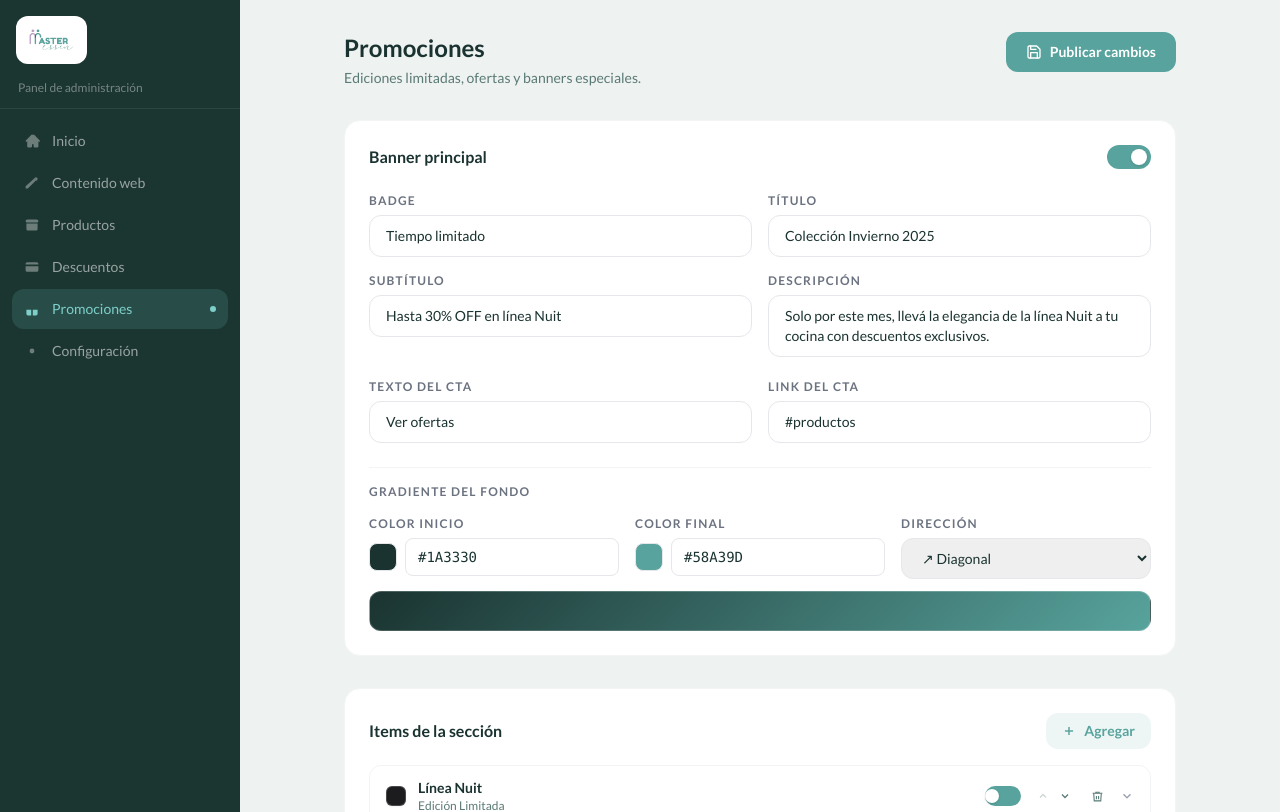
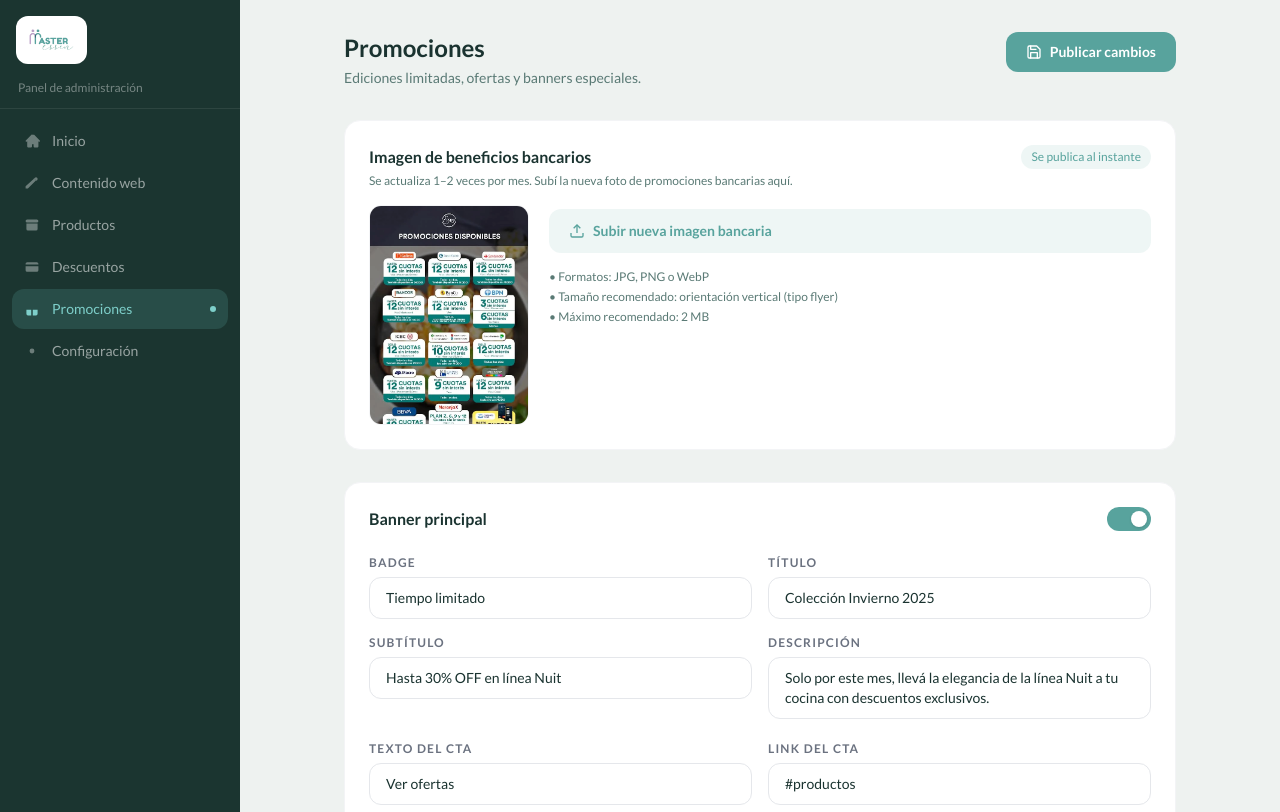
Before and after one commit to tomasfpaletta/essen-dai, a Next.js app: page /admin/dashboard/promociones in a window 1280 px wide. Shown: the top 812 px of the page. Built offline with nearby package versions, Linux system fonts and the light colour scheme.

Commit message:
feat: uploader imagen beneficios bancarios en admin Promociones

```diff
--- a/app/admin/dashboard/promociones/page.tsx
+++ b/app/admin/dashboard/promociones/page.tsx
@@ -179,6 +179,121 @@ function PromoImageUploader({
   )
 }
 
+// ── Uploader imagen bancaria ──────────────────────────────────────────────────
+function BancosImageUploader() {
+  const inputRef = useRef<HTMLInputElement>(null)
+  const [uploading, setUploading] = useState(false)
+  const [uploadOk, setUploadOk] = useState(false)
+  const [error, setError] = useState('')
+  const [preview, setPreview] = useState('/images/bancos/promos.webp')
+
+  async function handleFile(e: React.ChangeEvent<HTMLInputElement>) {
+    const file = e.target.files?.[0]
+    if (!file) return
+    setUploading(true)
+    setError('')
+    setUploadOk(false)
+    try {
+      // Preview local inmediato
+      setPreview(URL.createObjectURL(file))
+
+      const form = new FormData()
+      form.append('file', file)
+      form.append('filename', 'promos')   // siempre se llama "promos"
+      form.append('folder', 'bancos')     // carpeta /public/images/bancos/
+      const res = await fetch('/api/admin/upload', { method: 'POST', body: form })
+      const data = await res.json()
+      if (!res.ok) throw new Error(data.error || 'Error al subir')
+      setUploadOk(true)
+    } catch (err: unknown) {
+      setError(err instanceof Error ? err.message : 'Error al subir imagen')
+      setPreview('/images/bancos/promos.webp') // revert preview
+    } finally {
+      setUploading(false)
+      if (inputRef.current) inputRef.current.value = ''
+    }
+  }
+
+  return (
+    <div className="bg-white rounded-2xl border border-gray-100 p-6">
+      <div className="flex items-start justify-between mb-4">
+        <div>
+          <h2 className="font-bold text-texto">Imagen de beneficios bancarios</h2>
+          <p className="text-texto-muted text-xs mt-1">
+            Se actualiza 1–2 veces por mes. Subí la nueva foto de promociones bancarias aquí.
+          </p>
+        </div>
+        <span className="text-xs bg-teal/10 text-teal px-2.5 py-1 rounded-full font-medium flex-shrink-0">
+          Se publica al instante
+        </span>
+      </div>
+
+      <div className="flex flex-col sm:flex-row gap-5 items-start">
+        {/* Preview actual */}
+        <div
+          className="relative rounded-xl overflow-hidden border border-gray-100 cursor-pointer hover:border-teal/40 transition-colors flex-shrink-0"
+          style={{ width: 160, height: 220 }}
+          onClick={() => inputRef.current?.click()}
+        >
+          <img
+            src={`${preview}?t=${Date.now()}`}
+            alt="Imagen bancaria actual"
+            style={{ width: '100%', height: '100%', objectFit: 'cover', objectPosition: 'top', display: 'block' }}
+            onError={e => { (e.target as HTMLImageElement).style.display = 'none' }}
+          />
+          <div className="absolute inset-0 bg-black/0 hover:bg-black/10 transition-colors flex items-end justify-center pb-3 pointer-events-none">
+            <span className="opacity-0 group-hover:opacity-100 bg-black/50 text-white text-xs px-2 py-1 rounded-lg">
+              Cambiar
+            </span>
+          </div>
+        </div>
+
+        {/* Controles */}
+        <div className="flex flex-col gap-3 pt-1 flex-1">
+          <button
+            type="button"
+            onClick={() => inputRef.current?.click()}
+            disabled={uploading}
+            className="inline-flex items-center gap-2 bg-teal/10 text-teal font-semibold px-5 py-3 rounded-xl text-sm hover:bg-teal/20 transition-colors disabled:opacity-50 w-full sm:w-auto"
+          >
+            {uploading ? (
+              <>
+                <svg className="animate-spin w-4 h-4" viewBox="0 0 24 24" fill="none" stroke="currentColor" strokeWidth="2"><path d="M12 2v4m0 12v4M4.93 4.93l2.83 2.83m8.48 8.48 2.83 2.83"/></svg>
+                Subiendo imagen…
+              </>
+            ) : (
+              <>
+                <svg viewBox="0 0 24 24" fill="none" stroke="currentColor" strokeWidth="2" className="w-4 h-4">
+                  <path d="M21 15v4a2 2 0 0 1-2 2H5a2 2 0 0 1-2-2v-4"/><polyline points="17 8 12 3 7 8"/><line x1="12" y1="3" x2="12" y2="15"/>
+                </svg>
+                Subir nueva imagen bancaria
+              </>
+            )}
+          </button>
+
+          {uploadOk && (
+            <div className="flex items-center gap-2 text-green-700 bg-green-50 border border-green-200 rounded-xl px-4 py-2.5 text-sm">
+              <svg viewBox="0 0 20 20" fill="currentColor" className="w-4 h-4 flex-shrink-0">
+                <path fillRule="evenodd" d="M10 18a8 8 0 100-16 8 8 0 000 16zm3.707-9.293a1 1 0 00-1.414-1.414L9 10.586 7.707 9.293a1 1 0 00-1.414 1.414l2 2a1 1 0 001.414 0l4-4z" clipRule="evenodd"/>
+              </svg>
+              ¡Imagen actualizada! Ya se ve en la web.
+            </div>
+          )}
+          {error && <p className="text-xs text-red-500">{error}</p>}
+
+          <div className="text-xs text-texto-muted space-y-1 mt-1">
+            <p>• Formatos: JPG, PNG o WebP</p>
+            <p>• Tamaño recomendado: orientación vertical (tipo flyer)</p>
+            <p>• Máximo recomendado: 2 MB</p>
+          </div>
+        </div>
+      </div>
+
+      <input ref={inputRef} type="file" accept="image/*" className="hidden" onChange={handleFile} />
+    </div>
+  )
+}
+
 // ── Main page ─────────────────────────────────────────────────────────────────
 export default function PromocionesPage() {
   const [banner, setBanner] = useState<PromocionesConfig>({ ...promocionesBanner })
@@ -289,6 +404,9 @@ export default function PromocionesPage() {
       {error && (
         <div className="bg-red-50 border border-red-200 text-red-700 rounded-xl px-4 py-3 text-sm">{error}</div>
       )}
+
+      {/* ── Sección: Imagen beneficios bancarios ── */}
+      <BancosImageUploader />
 
       {/* ── Sección: Configuración del banner ── */}
       <div className="bg-white rounded-2xl border border-gray-100 p-6 space-y-6">
```
